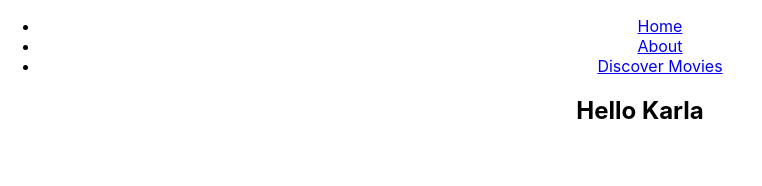
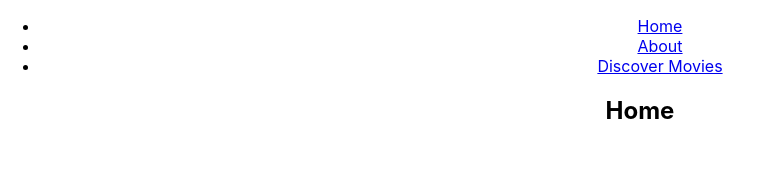
Before and after one commit to AlenaAlyona/movie, a React (Create React App) app: page / in a window 1280 px wide. Shown: the top 186 px of the page, without its empty margins (0-762 px from the left). Built offline with nearby package versions, Linux system fonts and the light colour scheme.

Commit message:
small changes in home page

```diff
--- a/src/pages/HomePage.js
+++ b/src/pages/HomePage.js
@@ -4,7 +4,7 @@ class Home extends Component {
   render() {
     return (
       <div>
-        <h2>Hello Karla</h2>
+        <h2>Home</h2>
       </div>
     );
   }
```
